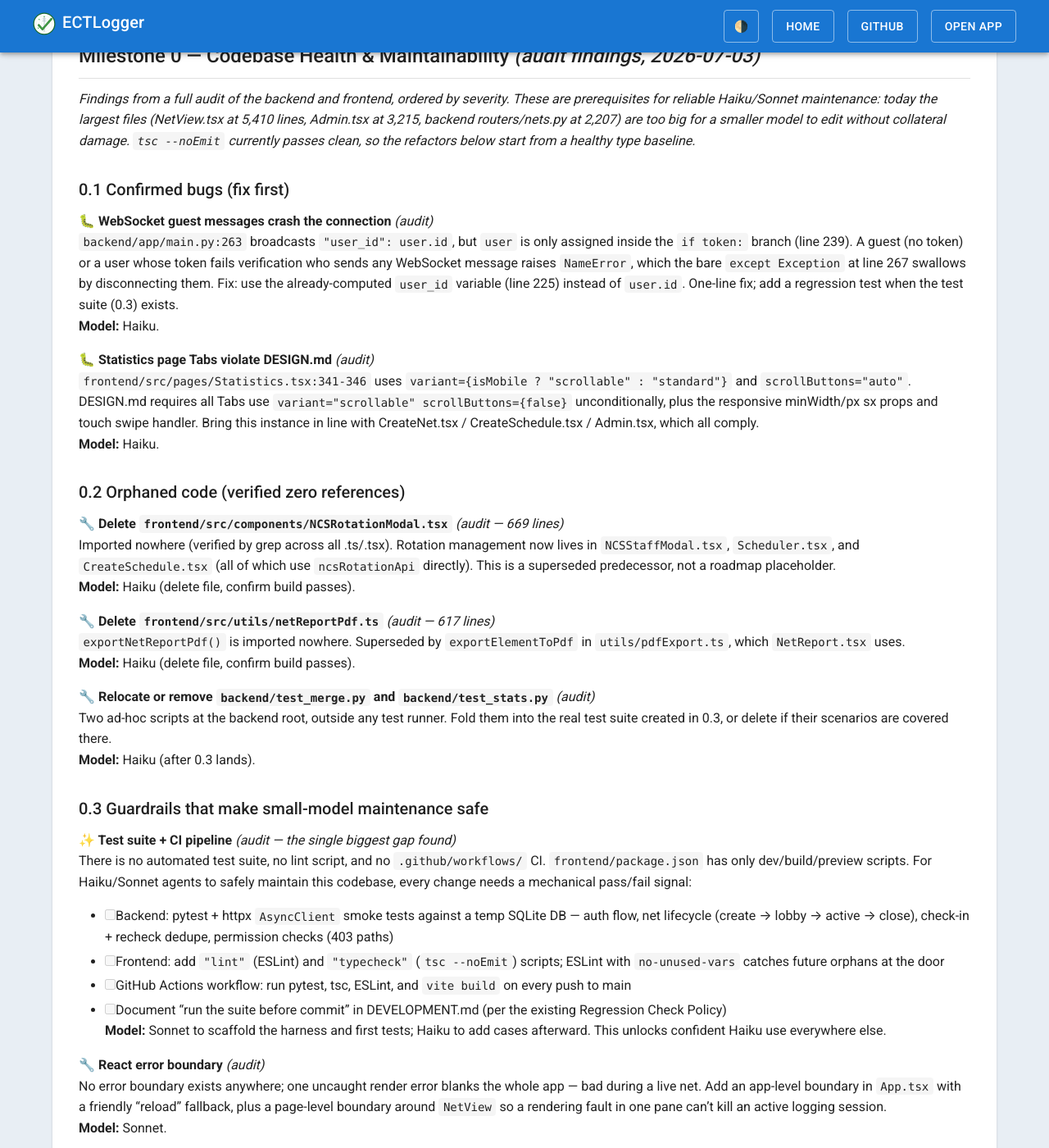
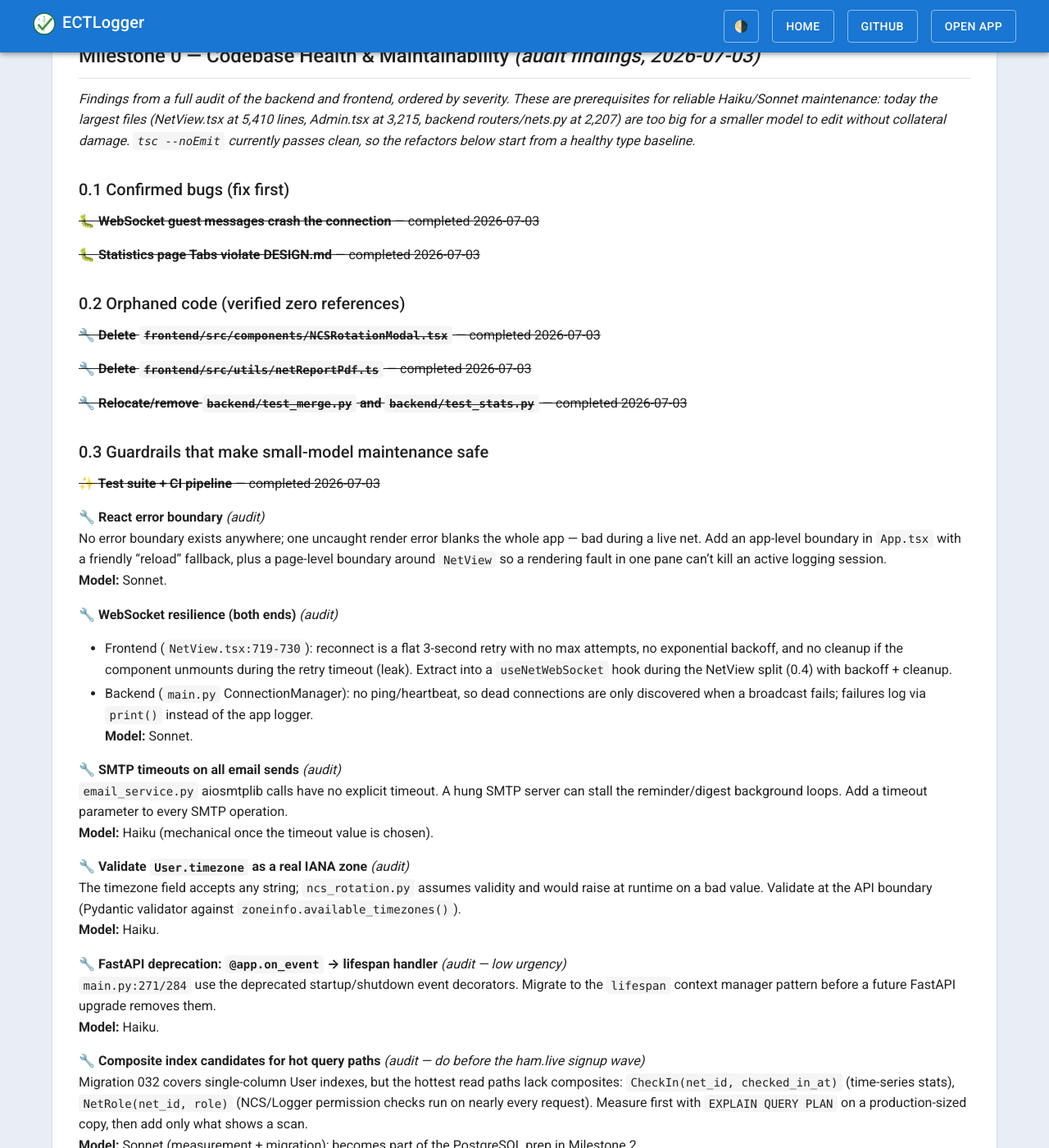
Before and after one commit to bradbrownjr/ectlogger, a Jekyll site: the page built from docs/ROADMAP.md, in a window 1280 px wide and 1400 px high, scrolled down 991 px. Shown: the whole window at 82% size. Built offline with Jekyll 4.4.1, drawn with Linux system fonts in a browser that asks for light colours; our own code applies the rules of GitHub Pages for plain Markdown files.

Commit message:
docs: changelog for July 3 releases; mark Milestone 0.1/0.2/0.3-suite complete
Add CHANGELOG.md and changelog.json entries for two user-facing changes
shipped this session: WebSocket guest crash fix and Statistics tab swipe
support. Bump in-app version to 2026.07.03 to trigger the unread badge.

Collapse completed roadmap items (0.1 bugs, 0.2 dead code, 0.3 test suite)
to single struck-through lines so future agents can skip them without
reading the full spec.

Co-Authored-By: Claude Fable 5 <noreply@anthropic.com>

```diff
--- a/docs/ROADMAP.md
+++ b/docs/ROADMAP.md
@@ -36,37 +36,21 @@ Rule of thumb: Haiku and Sonnet can only maintain this codebase safely once file
 
 ### 0.1 Confirmed bugs (fix first)
 
-**🐛 WebSocket guest messages crash the connection** *(audit)*
-`backend/app/main.py:263` broadcasts `"user_id": user.id`, but `user` is only assigned inside the `if token:` branch (line 239). A guest (no token) or a user whose token fails verification who sends any WebSocket message raises `NameError`, which the bare `except Exception` at line 267 swallows by disconnecting them. Fix: use the already-computed `user_id` variable (line 225) instead of `user.id`. One-line fix; add a regression test when the test suite (0.3) exists.
-**Model:** Haiku.
+~~**🐛 WebSocket guest messages crash the connection** — completed 2026-07-03~~
 
-**🐛 Statistics page Tabs violate DESIGN.md** *(audit)*
-`frontend/src/pages/Statistics.tsx:341-346` uses `variant={isMobile ? "scrollable" : "standard"}` and `scrollButtons="auto"`. DESIGN.md requires all Tabs use `variant="scrollable" scrollButtons={false}` unconditionally, plus the responsive minWidth/px sx props and touch swipe handler. Bring this instance in line with CreateNet.tsx / CreateSchedule.tsx / Admin.tsx, which all comply.
-**Model:** Haiku.
+~~**🐛 Statistics page Tabs violate DESIGN.md** — completed 2026-07-03~~
 
 ### 0.2 Orphaned code (verified zero references)
 
-**🔧 Delete `frontend/src/components/NCSRotationModal.tsx`** *(audit — 669 lines)*
-Imported nowhere (verified by grep across all .ts/.tsx). Rotation management now lives in `NCSStaffModal.tsx`, `Scheduler.tsx`, and `CreateSchedule.tsx` (all of which use `ncsRotationApi` directly). This is a superseded predecessor, not a roadmap placeholder.
-**Model:** Haiku (delete file, confirm build passes).
+~~**🔧 Delete `frontend/src/components/NCSRotationModal.tsx`** — completed 2026-07-03~~
 
-**🔧 Delete `frontend/src/utils/netReportPdf.ts`** *(audit — 617 lines)*
-`exportNetReportPdf()` is imported nowhere. Superseded by `exportElementToPdf` in `utils/pdfExport.ts`, which `NetReport.tsx` uses.
-**Model:** Haiku (delete file, confirm build passes).
+~~**🔧 Delete `frontend/src/utils/netReportPdf.ts`** — completed 2026-07-03~~
 
-**🔧 Relocate or remove `backend/test_merge.py` and `backend/test_stats.py`** *(audit)*
-Two ad-hoc scripts at the backend root, outside any test runner. Fold them into the real test suite created in 0.3, or delete if their scenarios are covered there.
-**Model:** Haiku (after 0.3 lands).
+~~**🔧 Relocate/remove `backend/test_merge.py` and `backend/test_stats.py`** — completed 2026-07-03~~
 
 ### 0.3 Guardrails that make small-model maintenance safe
 
-**✨ Test suite + CI pipeline** *(audit — the single biggest gap found)*
-There is no automated test suite, no lint script, and no `.github/workflows/` CI. `frontend/package.json` has only dev/build/preview scripts. For Haiku/Sonnet agents to safely maintain this codebase, every change needs a mechanical pass/fail signal:
-- [ ] Backend: pytest + httpx `AsyncClient` smoke tests against a temp SQLite DB — auth flow, net lifecycle (create → lobby → active → close), check-in + recheck dedupe, permission checks (403 paths)
-- [ ] Frontend: add `"lint"` (ESLint) and `"typecheck"` (`tsc --noEmit`) scripts; ESLint with `no-unused-vars` catches future orphans at the door
-- [ ] GitHub Actions workflow: run pytest, tsc, ESLint, and `vite build` on every push to main
-- [ ] Document "run the suite before commit" in DEVELOPMENT.md (per the existing Regression Check Policy)
-**Model:** Sonnet to scaffold the harness and first tests; Haiku to add cases afterward. This unlocks confident Haiku use everywhere else.
+~~**✨ Test suite + CI pipeline** — completed 2026-07-03~~
 
 **🔧 React error boundary** *(audit)*
 No error boundary exists anywhere; one uncaught render error blanks the whole app — bad during a live net. Add an app-level boundary in `App.tsx` with a friendly "reload" fallback, plus a page-level boundary around `NetView` so a rendering fault in one pane can't kill an active logging session.
```
Also changed, not shown: docs/CHANGELOG.md (+12 -0 lines), frontend/src/changelog.json.
